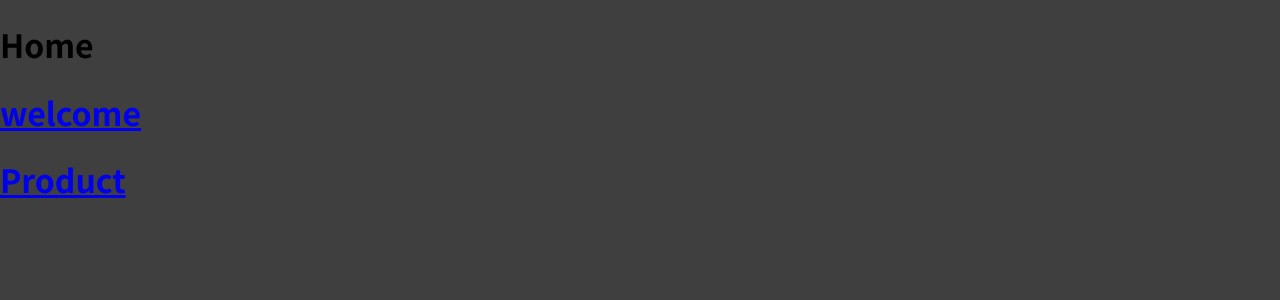
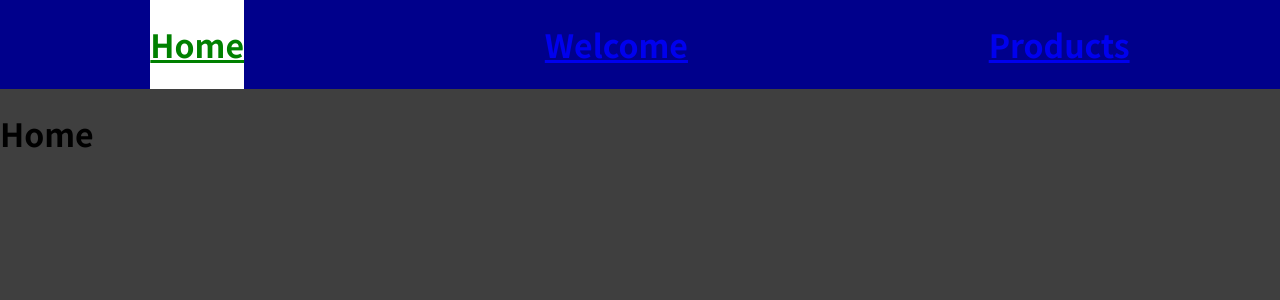
Before and after one commit to LevwTech/router-playground, a React (Create React App) app: page / in a window 1280 px wide. Shown: the top 300 px of the page. Built offline with nearby package versions, Linux system fonts and the light colour scheme.

Commit message:
added navlinks routes and redirect

```diff
--- a/src/App.js
+++ b/src/App.js
@@ -2,13 +2,20 @@ import Welcome from "./pages/welcome";
 import Product from "./pages/Product";
 import Home from "./pages/Home";
 import { Route, Switch } from "react-router-dom";
+import NavBar from "./pages/components/NavBar";
+import React from "react";
 function App() {
   return (
-    <Switch>
-      <Route path="/" exact component={Home} />
-      <Route path="/welcome" component={Welcome} />
-      <Route path="/products" component={Product} />
-    </Switch>
+    <React.Fragment>
+      <NavBar></NavBar>
+      <Switch>
+        <Route path="/" exact component={Home} />
+        <Route path="/welcome" component={Welcome} />
+        <Route path="/products">
+          <Product />
+        </Route>
+      </Switch>
+    </React.Fragment>
   );
 }
 
--- a/src/pages/Home.js
+++ b/src/pages/Home.js
@@ -1,18 +1,7 @@
 import React from "react";
-import { Link } from "react-router-dom";
 
 function Home() {
-  return (
-    <React.Fragment>
-      <h1>Home</h1>
-      <Link to="/welcome">
-        <h1>welcome</h1>
-      </Link>
-      <Link to="/products">
-        <h1>Product</h1>
-      </Link>
-    </React.Fragment>
-  );
+  return <h1>Home</h1>;
 }
 
 export default Home;
--- a/src/pages/Product.js
+++ b/src/pages/Product.js
@@ -1,5 +1,13 @@
 function Product() {
-  return <h1>Products</h1>;
+  return (
+    <section>
+      <h1>Products</h1>
+      <ul>
+        <li>Book</li>
+        <li>Course</li>
+      </ul>
+    </section>
+  );
 }
 
 export default Product;
--- /dev/null
+++ b/src/pages/components/NavBar.js
@@ -0,0 +1,19 @@
+import React from "react";
+import { NavLink } from "react-router-dom";
+import classes from "./Navbar.module.css";
+function NavBar() {
+  return (
+    <div className={classes.container}>
+      <NavLink to="/" exact activeClassName={classes.active}>
+        <h1>Home</h1>
+      </NavLink>
+      <NavLink to="/welcome" activeClassName={classes.active}>
+        <h1>Welcome</h1>
+      </NavLink>
+      <NavLink to="/products" activeClassName={classes.active}>
+        <h1>Products</h1>
+      </NavLink>
+    </div>
+  );
+}
+export default NavBar;
--- /dev/null
+++ b/src/pages/components/Navbar.module.css
@@ -0,0 +1,12 @@
+.container {
+  display: flex;
+  flex-flow: wrap row;
+  justify-content: space-around;
+  align-items: center;
+  color: cyan;
+  background-color: darkblue;
+}
+.active {
+  color: green;
+  background-color: white;
+}
```
Also changed, not shown: 1 other file (tests, documents, lock files or other folders).
